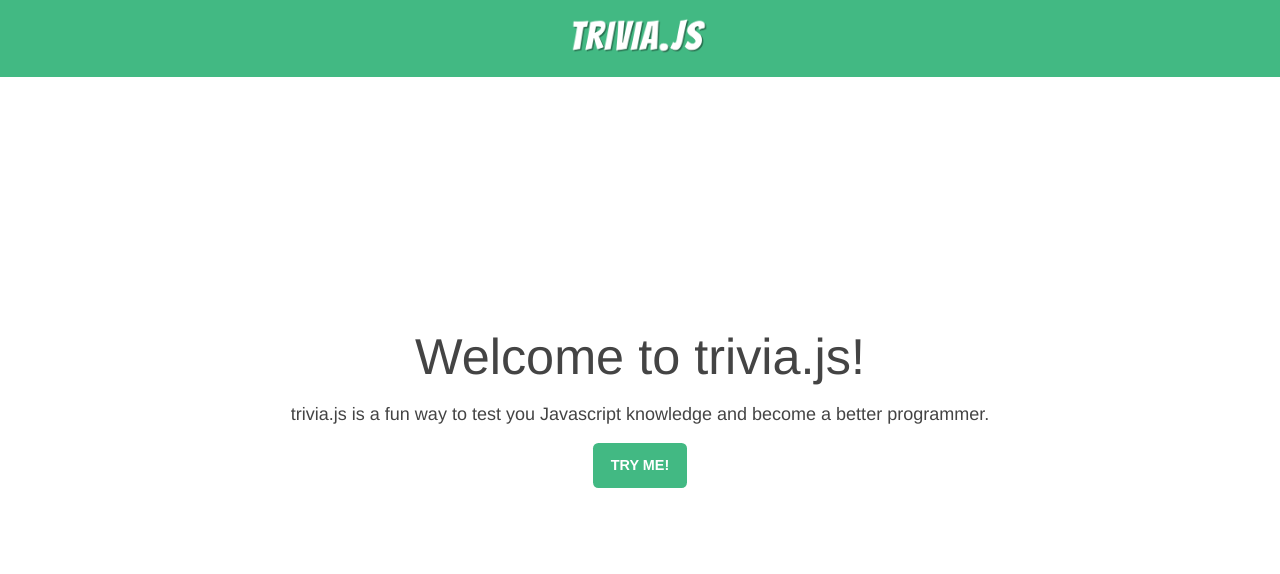
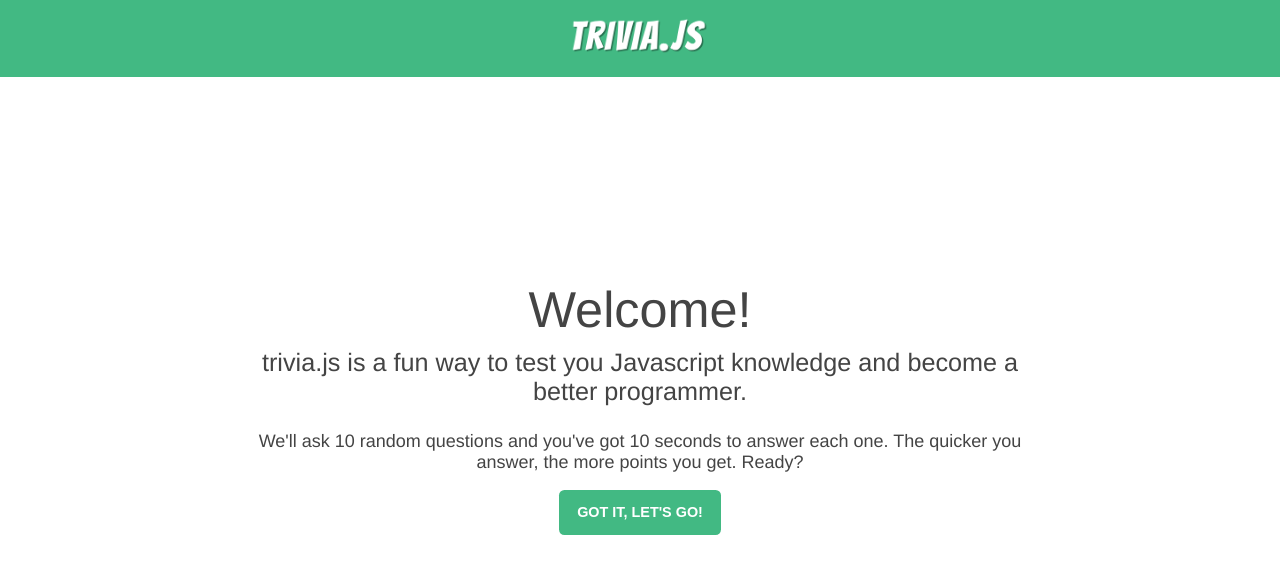
Before and after one commit to smonusbonus/trivia-js, a Vue app: page / in a window 1280 px wide. Shown: the top 574 px of the page. Built offline with nearby package versions, Linux system fonts and the light colour scheme; what vue-resource would draw is missing.

Commit message:
Add explanation how game works

```diff
--- a/src/components/Hello.vue
+++ b/src/components/Hello.vue
@@ -17,11 +17,14 @@
     </header>
     <div class="welcome-message" v-if="!game.hasStarted">
       <div class="welcome-text">
-        <h1>Welcome to trivia.js!</h1>
-        <p>trivia.js is a fun way to test you Javascript knowledge and become a better programmer.</p>
+        <h1>Welcome!</h1>
+        <p class="lead">trivia.js is a fun way to test you Javascript knowledge and become a better programmer.</p>
+        <p>We'll ask 10 random questions and you've got 10 seconds to answer each one. The quicker you answer, the more points you get. Ready?</p>
       </div>
       <div>
-        <button type="button" v-on:click="game.startGame()" class="btn btn-primary">Try me!</button>
+        <button type="button" v-on:click="game.startGame()" class="btn btn-primary">
+          Got it, let's go!
+        </button>
       </div>
     </div>
     <div class="game" v-if="game.hasStarted && !game.gameOver">
@@ -131,10 +134,15 @@ h1, h2 {
   margin: 0 auto;
 }
 
+.lead {
+  font-size: 1.4rem;
+  font-weight: 300;
+  margin-top: 0.5rem;
+}
+
 header {
   background-color: #42b983;
   box-sizing: border-box;
-  color: #fff;
   display: flex;
   padding: 1rem;
   position: fixed;
```
